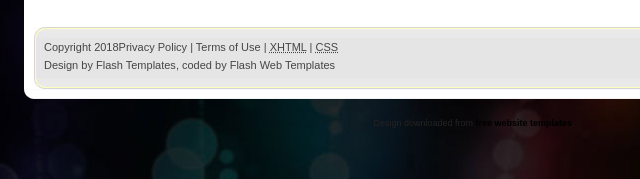
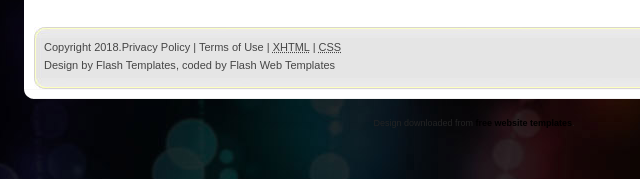
Before and after one commit to sergiobi89/Remoto, a plain HTML site: page contact.html in a window 1280 px wide. Shown: the part 1022-1201 px from the top of the page, 166-806 px from the left. Drawn offline with Linux system fonts and the light colour scheme.

Commit message:
FICHERO MODIFICADO

```diff
--- a/contact.html
+++ b/contact.html
@@ -128,7 +128,7 @@
                         <div class="more_top"></div>
                         <div class="footer_bg">
                             <div id="footer_text" style="float: left;">
-                                <p>Copyright  2018<a href="#">Privacy Policy</a> | <a href="#">Terms of Use</a> | <a href="http://validator.w3.org/check/referer" title="This page validates as XHTML 1.0 Transitional"><abbr title="eXtensible HyperText Markup Language">XHTML</abbr></a> | <a href="http://jigsaw.w3.org/css-validator/check/referer" title="This page validates as CSS"><abbr title="Cascading Style Sheets">CSS</abbr></a></p>
+                                <p>Copyright  2018.<a href="#">Privacy Policy</a> | <a href="#">Terms of Use</a> | <a href="http://validator.w3.org/check/referer" title="This page validates as XHTML 1.0 Transitional"><abbr title="eXtensible HyperText Markup Language">XHTML</abbr></a> | <a href="http://jigsaw.w3.org/css-validator/check/referer" title="This page validates as CSS"><abbr title="Cascading Style Sheets">CSS</abbr></a></p>
                     <!-- Please DO NOT remove the following notice --><p>Design by <a href="http://www.metamorphozis.com/" title="Flash Templates">Flash Templates</a>, coded by <a href="http://www.flashtemplatesdesign.com/" title="Flash Web Templates">Flash Web Templates</a></p><!-- end of copyright notice-->
                             </div>
                             <div class="footer_img">
```
